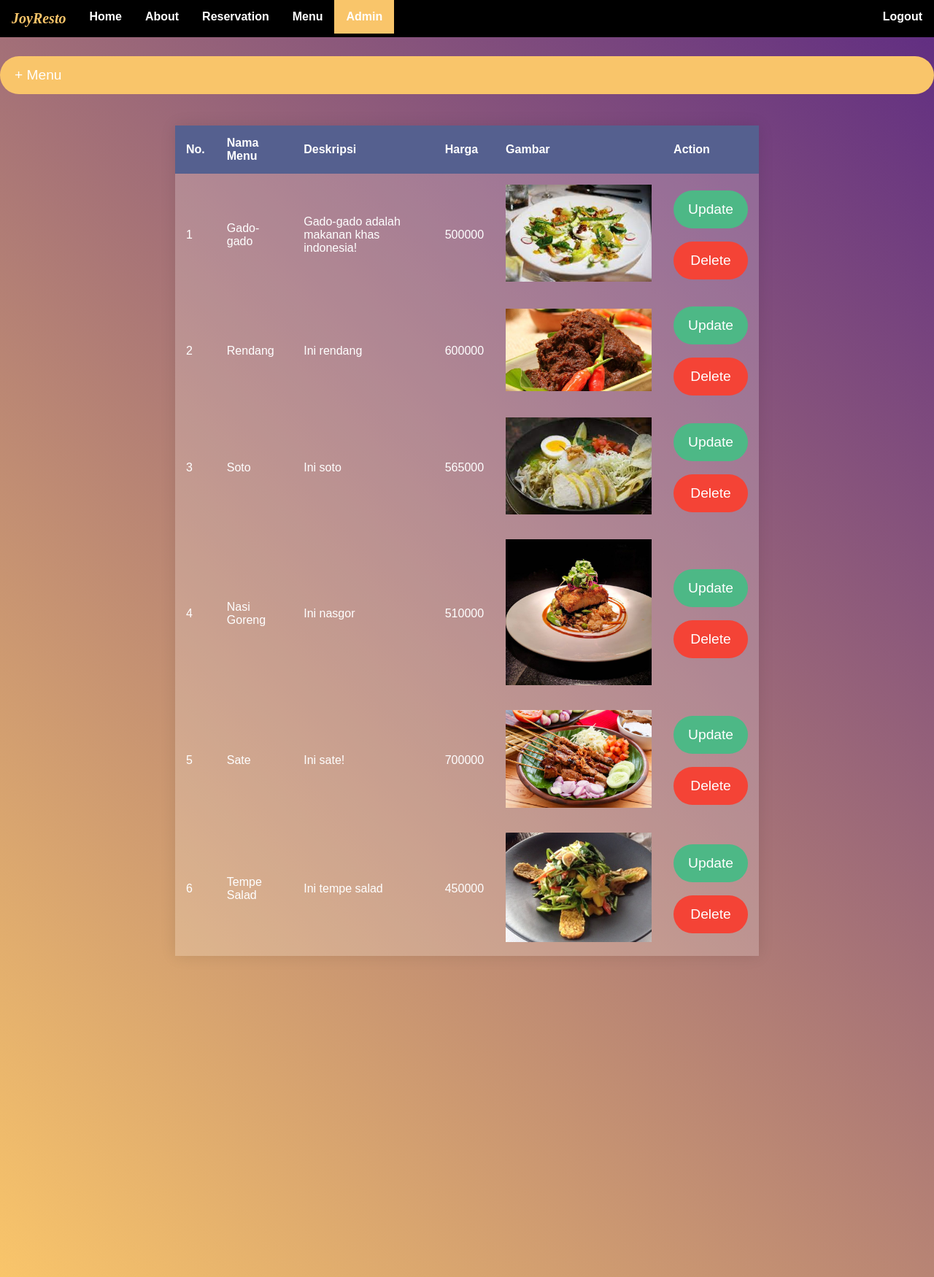
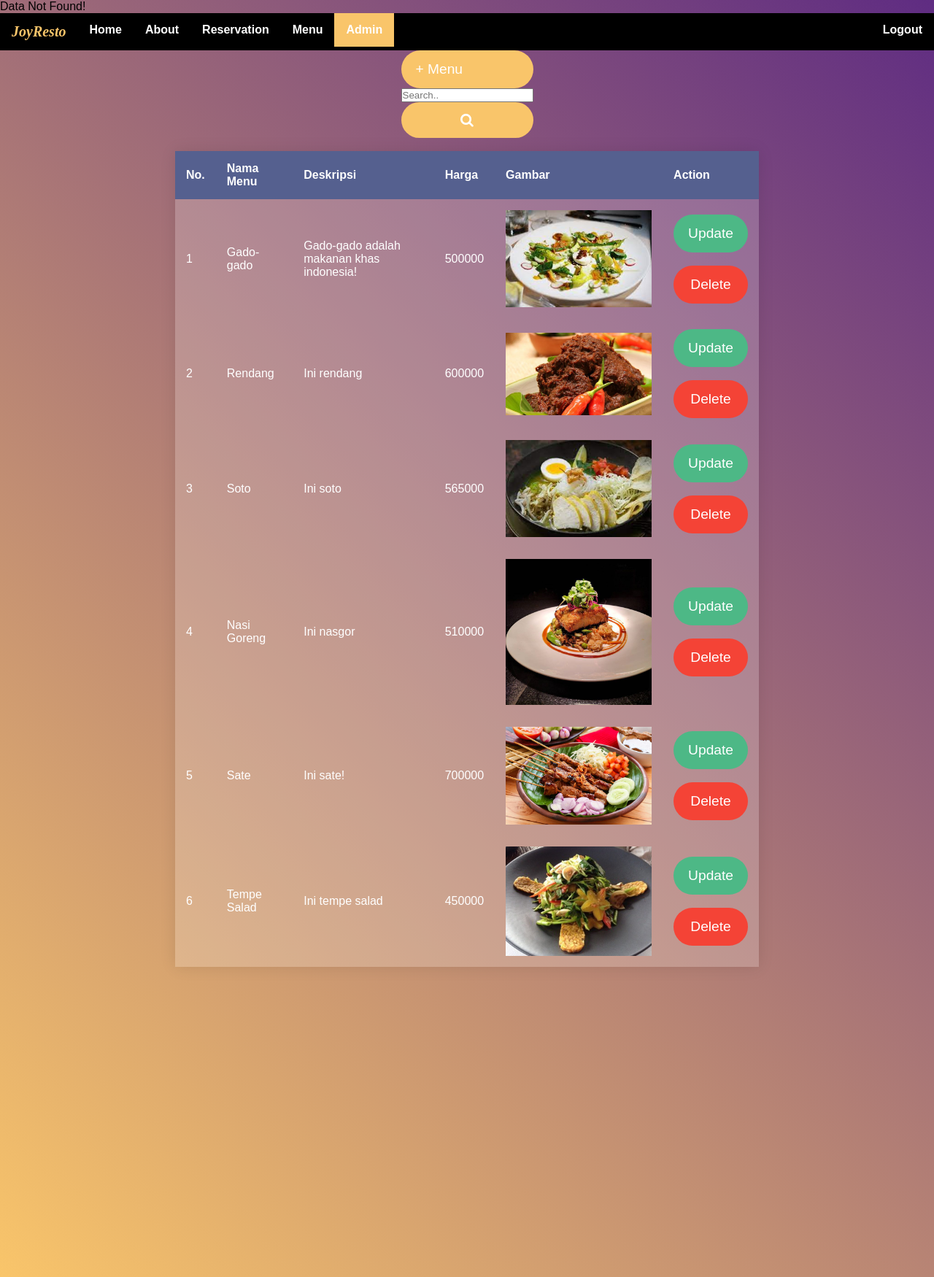
Before and after one commit to joymurti/2007935-Wijoyo-UTS-PROMNET, a PHP site: page /menu.php in a window 1280 px wide. Shown: the whole page at 73% size. Run offline with PHP 8.4, Linux system fonts and the light colour scheme; a user stored in the database is signed in; data comes from the database, SQL or seed files in the repository; some libraries are stand-ins or nearby versions; some web fonts are replaced; grey boxes are pictures that could not be loaded.

Commit message:
Update menu.php

```diff
--- a/UTS/JoyResto/menu.php
+++ b/UTS/JoyResto/menu.php
@@ -7,16 +7,36 @@
     include 'config.php';
     $sql = "SELECT * FROM menu";
     $result = mysqli_query($link, $sql);
+
+    if (isset($_GET['submit'])) {
+        $sql = "SELECT * FROM menu WHERE nama LIKE '%".$_GET['search']."%' OR deskripsi LIKE '%".$_GET['search']."%'";
+        $result = mysqli_query($link, $sql);
+    } else {
+        echo "Data Not Found!";
+    }
 ?>
 
 <!DOCTYPE html>
 <html lang="en">
 <?php  include 'head.php'; ?>
+<style>
+</style>
 <link rel="stylesheet" href="menu.css">
+<link rel="stylesheet" href="https://cdnjs.cloudflare.com/ajax/libs/font-awesome/4.7.0/css/font-awesome.min.css">
 <body>
     <?php  include 'navbar.php'; ?>
     <div class="transparan" style="overflow-x:auto;">
-        <a href="add_menu.php" id="link-id"><button id="add-btn">+ Menu</button></a>
+        <div class="flex-row">
+            <div>
+                <a href="add_menu.php" id="link-id"><button id="add-btn" class="normal-button">+ Menu</button></a>
+            </div>
+            <div>
+                <form class="example" action="" method="GET">
+                    <input type="text" placeholder="Search.." name="search">
+                    <button type="submit" name="submit"><i class="fa fa-search"></i></button>
+                </form>
+            </div>
+        </div>
         <br>
         <table>
         <thead>
@@ -38,9 +58,9 @@
                 <td><?php echo $row["harga"]; ?></td>
                 <td><img src="img/<?php echo $row['gambar']; ?>" alt="" srcset=""></td>
                 <td>
-                    <a href="crud_menu_edit.php?edit=<?php echo $row['id_menu']; ?>"><button class="update">Update</button></a>
+                    <a href="crud_menu_edit.php?edit=<?php echo $row['id_menu']; ?>"><button class="update normal-button">Update</button></a>
                     <br>
-                    <a href="delete.php?id=<?php echo $row['id_menu']; ?>"><button class="delete">Delete</button></a>
+                    <a href="delete.php?id=<?php echo $row['id_menu']; ?>"><button class="delete normal-button">Delete</button></a>
                 </td>
             </tr>
 
```
